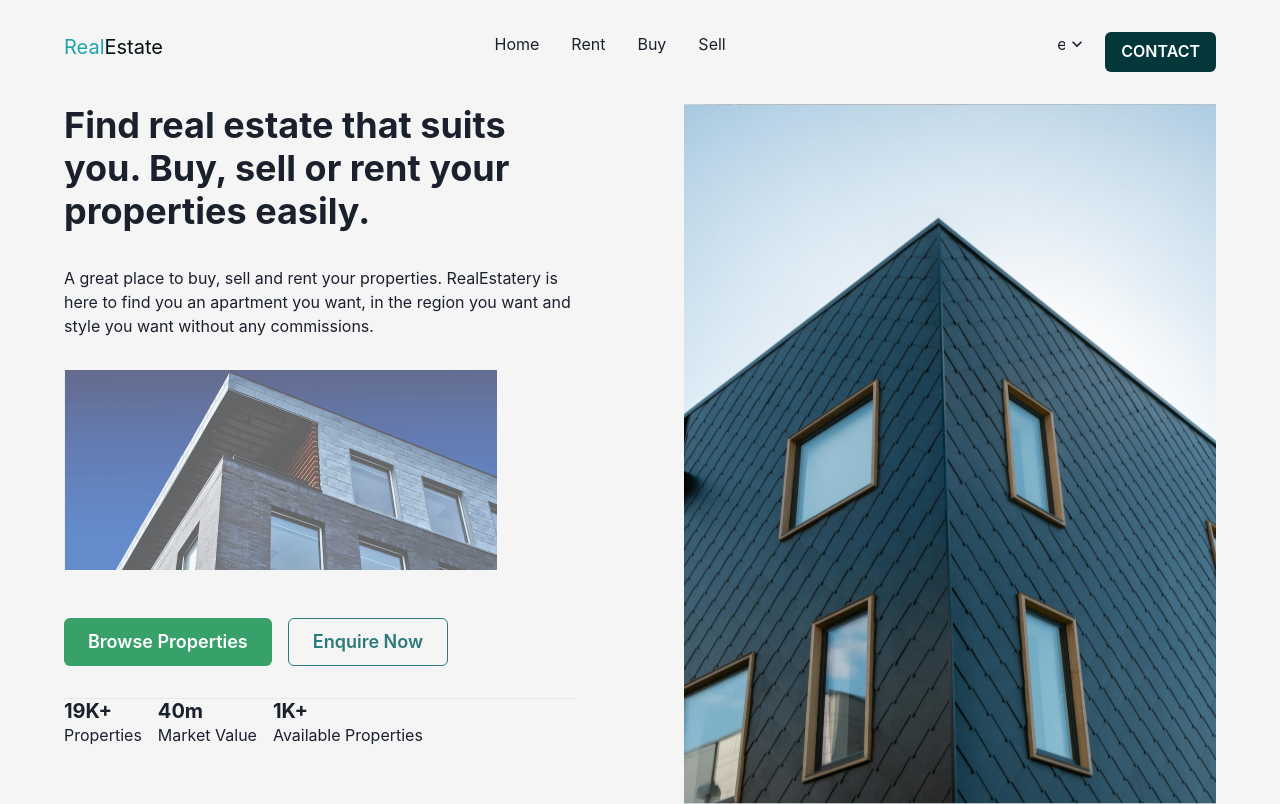
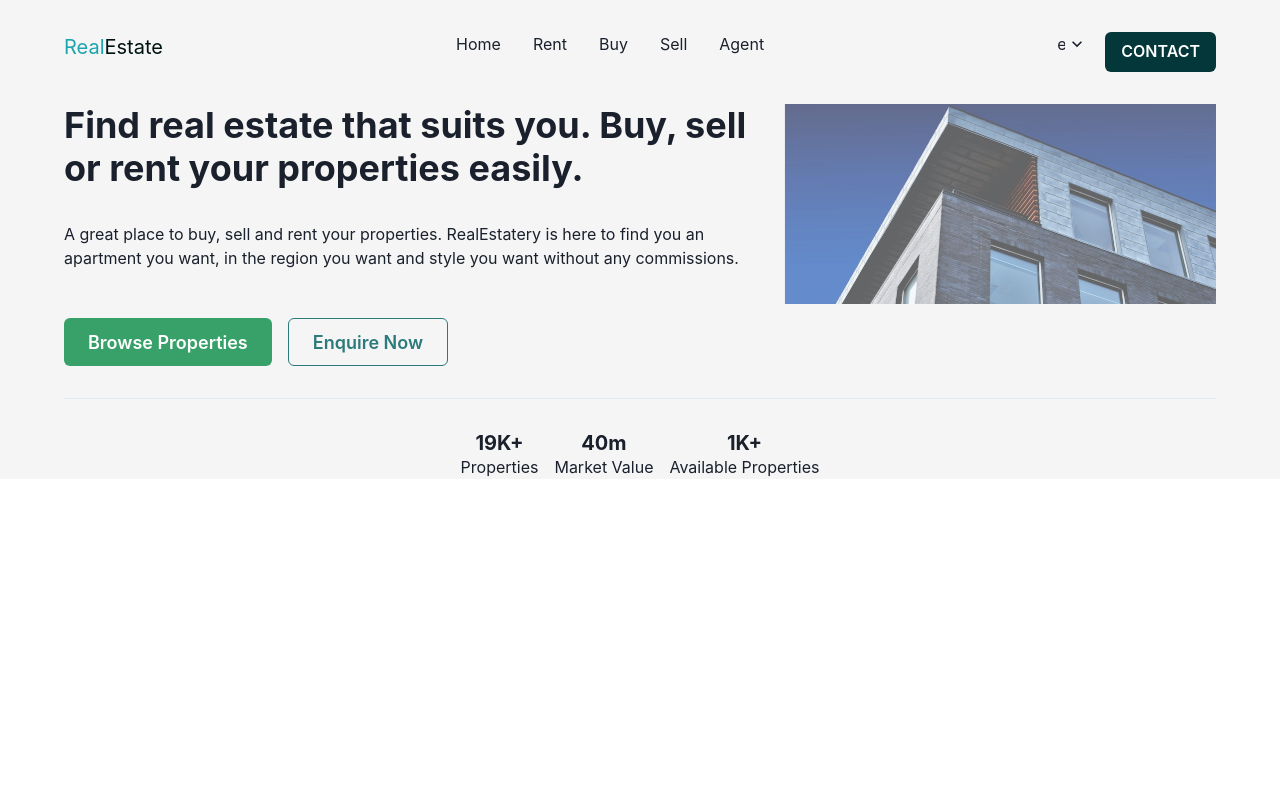
Before and after one commit to Ajyupdate/freestyle, a Next.js app: page / in a window 1280 px wide. Built offline with nearby package versions, Linux system fonts and the light colour scheme.

Commit message:
redesigning the hero

```diff
--- a/component/FirstColumn.tsx
+++ b/component/FirstColumn.tsx
@@ -1,5 +1,5 @@
 import React from 'react'
-import { Box, Flex, Spacer, Heading, Text, Button } from '@chakra-ui/react'
+import { Box, Flex, Spacer, Heading, Text, Button, Center } from '@chakra-ui/react'
 //import { Image } from '@chakra-ui/react'
 import firstColumn from 'public/firstColumn.svg'
 import Image from 'next/image'
@@ -10,16 +10,13 @@ const FirstColumn = (props: iFirstColumn) => {
   return (
     <Box px={16} mt={16}>
         <Flex>
-          <Box  maxW='32rem'>
+          <Box  maxW='45rem'>
             <Heading >Find real estate that suits you. Buy, sell or rent your properties easily.</Heading>
             <Text fontSize='l' mt={8}>
 
               A great place to buy, sell and rent your properties. RealEstatery is here to find you an apartment you want, in the region you want and style you want without any commissions.
             </Text>
 
-            <Box mt={8}>
-              <Image alt='home' src={smallHome}/>
-            </Box>
 
             <Flex gap='4' mt={12} mb={8}>
               <Button size='lg' colorScheme='green' >
@@ -31,13 +28,34 @@ const FirstColumn = (props: iFirstColumn) => {
               </Button>
             </Flex>
 
+
+
+
+          </Box>
+
+          <Spacer/>
+
+          <Box>
+
+            <Center>
+              <Image alt='home' src={smallHome}/>
+            </Center>
+
+
+          </Box>
+        </Flex>
+
         <Box as='hr' color='#03373A'></Box>
 
-            <Box>
-              <Flex gap={4}>
+        <Center>
+        <Flex gap={4} mt={8}>
+
           <Box>
             <Heading as='h5' size={'md'}>
+              <Center>
               19K+
+              </Center>
+
             </Heading>
             <Text fontSize='l'>
               Properties
@@ -46,7 +64,9 @@ const FirstColumn = (props: iFirstColumn) => {
 
           <Box>
             <Heading as='h5' size={'md'}>
+              <Center>
                 40m
+              </Center>
             </Heading>
             <Text fontSize='l'>
               Market Value
@@ -54,26 +74,21 @@ const FirstColumn = (props: iFirstColumn) => {
           </Box>
 
           <Box>
+
+
           <Heading as='h5' size={'md'}>
+          <Center>
             1K+
+            </Center>
           </Heading>
+
+
           <Text fontSize='l'>
             Available Properties
           </Text>
           </Box>
         </Flex>
-            </Box>
-
-          </Box>
-
-          <Spacer/>
-
-          <Box>
-
-            <Image alt='home' src={firstColumn}/>
-
-          </Box>
-        </Flex>
+        </Center>
     </Box>
   )
 }
--- a/component/Nav.tsx
+++ b/component/Nav.tsx
@@ -28,6 +28,8 @@ const Nav = (props: iNav) => {
             <Box><Link>Buy</Link></Box>
             <Spacer/>
             <Box><Link>Sell</Link></Box>
+            <Spacer/>
+            <Box><Link>Agent</Link></Box>
           </Flex>
         </Box>
 
```
Lines whose indentation alone changed are shown as unchanged.
